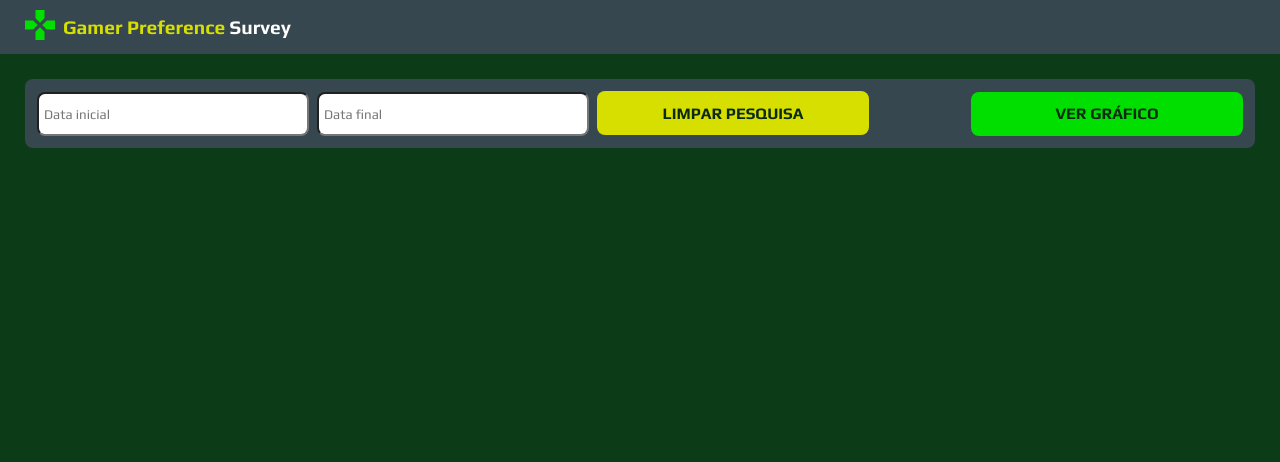
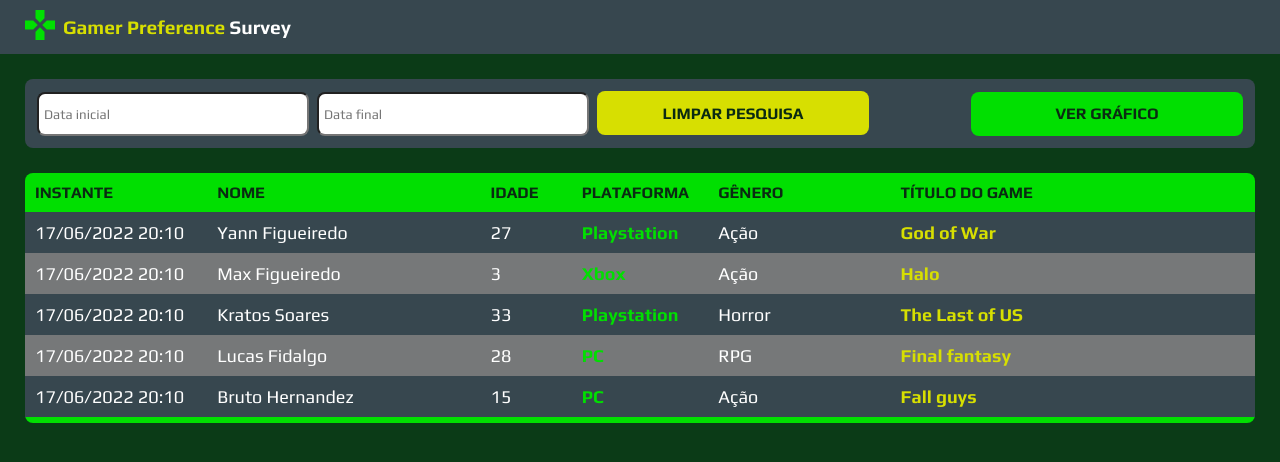
Before and after one commit to YannFigueiredo/gamer-preference-survey, a React (Create React App) app in the folder frontend/: page /records in a window 1280 px wide. Shown: the top 462 px of the page. Built offline with nearby package versions, Linux system fonts and the light colour scheme.

Commit message:
records table stylized

```diff
--- a/frontend/src/globalStyle.ts
+++ b/frontend/src/globalStyle.ts
@@ -10,6 +10,7 @@
         --color-gold-yellow: #D7DF01;
         --color-gold-yellow-hover: #f8fd64;;
         --color-gray: #37474F;
+        --color-gray-light: #767879;
 
         //Spacing
         --padding-standard: 25px;
--- a/frontend/src/pages/Records/components/Table/index.tsx
+++ b/frontend/src/pages/Records/components/Table/index.tsx
@@ -1,5 +1,41 @@
+import { Container } from './styles';
+import { useState } from 'react';
+
 export default function Table(){
+    const [ records, setRecords ] = useState([
+        {id: 0, instant: '17/06/2022 20:10', name: 'Yann Figueiredo', age: 27, platform: 'Playstation', genre: 'Ação', game: 'God of War'},
+        {id: 1, instant: '17/06/2022 20:10', name: 'Max Figueiredo', age: 3, platform: 'Xbox', genre: 'Ação', game: 'Halo'},
+        {id: 2, instant: '17/06/2022 20:10', name: 'Kratos Soares', age: 33, platform: 'Playstation', genre: 'Horror', game: 'The Last of US'},
+        {id: 3, instant: '17/06/2022 20:10', name: 'Lucas Fidalgo', age: 28, platform: 'PC', genre: 'RPG', game: 'Final fantasy'},
+        {id: 4, instant: '17/06/2022 20:10', name: 'Bruto Hernandez', age: 15, platform: 'PC', genre: 'Ação', game: 'Fall guys'}
+    ]);
+
     return(
-        <div></div>
+        <Container>
+            <table>
+                <thead>
+                    <tr>
+                        <th>Instante</th>
+                        <th>Nome</th>
+                        <th>Idade</th>
+                        <th>Plataforma</th>
+                        <th>Gênero</th>
+                        <th>Título do game</th>
+                    </tr>
+                </thead>
+                <tbody>
+                    {records.map(record => (
+                        <tr key={record.id}>
+                            <td>{record.instant}</td>
+                            <td>{record.name}</td>
+                            <td>{record.age}</td>
+                            <td>{record.platform}</td>
+                            <td>{record.genre}</td>
+                            <td>{record.game}</td>
+                        </tr>
+                    ))}
+                </tbody>
+            </table>
+        </Container>
     );
 }
--- a/frontend/src/pages/Records/components/Table/styles.ts
+++ b/frontend/src/pages/Records/components/Table/styles.ts
@@ -1 +1,64 @@
 import styled from 'styled-components';
+
+export const Container = styled.section `
+    width: 100%;
+    margin-top: 25px;
+
+    table{
+        width: 100%;
+        border-spacing: 0;
+        border-bottom: 6px solid var(--color-light-green);
+        border-radius: 8px;
+    }
+
+    table tr{
+        display: grid;
+        grid-template-columns: 2fr 3fr 1fr 1.5fr 2fr 4fr;
+        grid-template-rows: auto;
+    }
+
+    table tr th, table tr td{
+        padding: 10px;
+        text-align: left;
+    }
+
+    table thead tr th{
+        background-color: var(--color-light-green);
+        color: var(--color-dark-green-secondary);
+        text-transform: uppercase;
+        font-size: 1em;
+        font-weight: 700;
+    }
+
+    table tr th:first-child{
+        border-top-left-radius: 8px;
+    }
+
+    table tr th:last-child{
+        border-top-right-radius: 8px;
+    }
+
+    table tbody tr td{
+        font-size: 18px;
+        font-weight: 400;
+        color: white;
+    }
+
+    table tbody tr td:nth-child(4){
+        font-weight: 700;
+        color: var(--color-light-green);
+    }
+
+    table tbody tr td:nth-child(6){
+        font-weight: 700;
+        color: var(--color-gold-yellow);
+    }
+
+    table tbody tr:nth-child(odd) td{
+        background-color: var(--color-gray);
+    }
+
+    table tbody tr:nth-child(even) td{
+        background-color: var(--color-gray-light);
+    }
+`
--- a/frontend/src/pages/Records/index.tsx
+++ b/frontend/src/pages/Records/index.tsx
@@ -1,18 +1,8 @@
 import { Container } from './styles';
-import { Link } from 'react-router-dom';
-import { useState } from 'react';
 import Options from './components/Options';
 import Table from './components/Table';
 
 export default function Records(){
-    const [ records, setRecords ] = useState([
-        {id: 0, instant: '17/06/2022 20:10', name: 'Yann Figueiredo', platform: 'Playstation', genre: 'Ação', game: 'God of War'},
-        {id: 1, instant: '17/06/2022 20:10', name: 'Max Figueiredo', platform: 'Xbox', genre: 'Ação', game: 'Halo'},
-        {id: 2, instant: '17/06/2022 20:10', name: 'Kratos Soares', platform: 'Playstation', genre: 'Horror', game: 'The Last of US'},
-        {id: 3, instant: '17/06/2022 20:10', name: 'Lucas Fidalgo', platform: 'PC', genre: 'RPG', game: 'Final fantasy'},
-        {id: 4, instant: '17/06/2022 20:10', name: 'Bruto Hernandez', platform: 'PC', genre: 'Ação', game: 'Fall guys'}
-    ]);
-
     return(
         <Container>
             <Options/>
```
